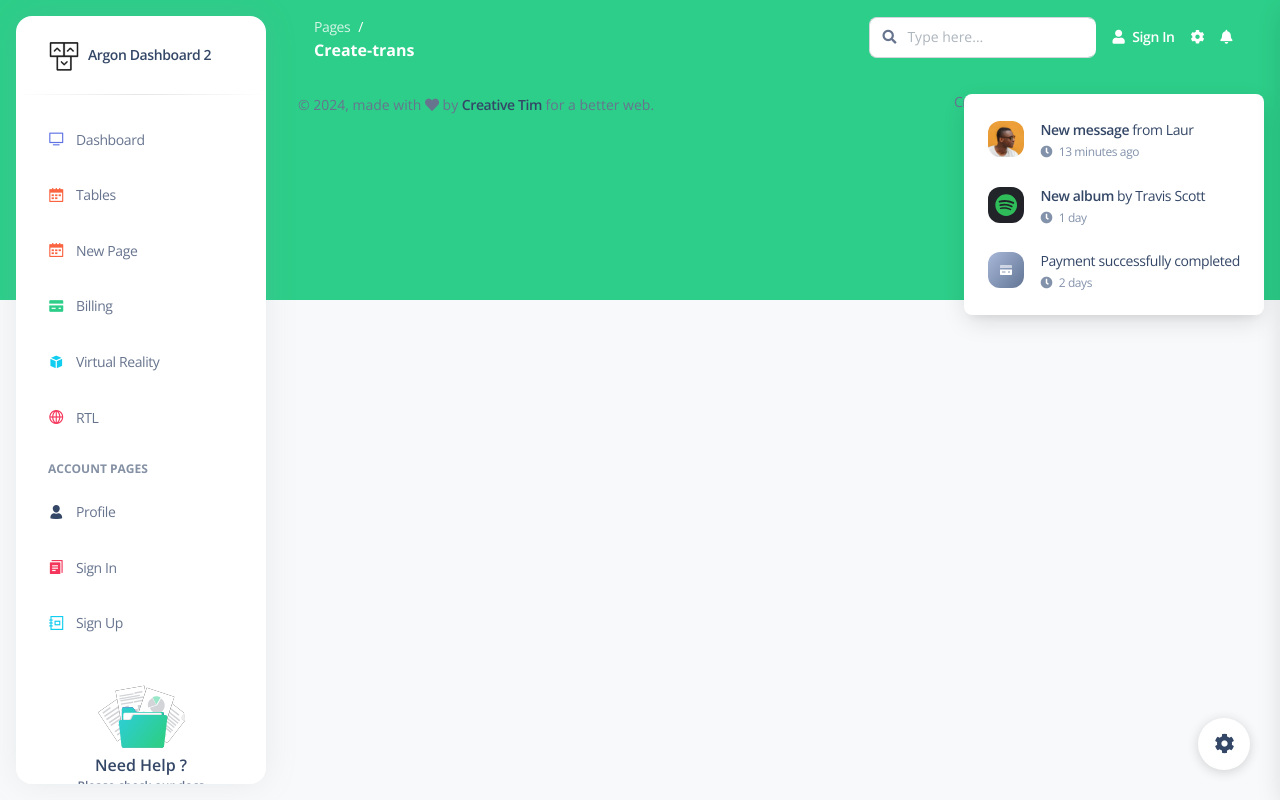
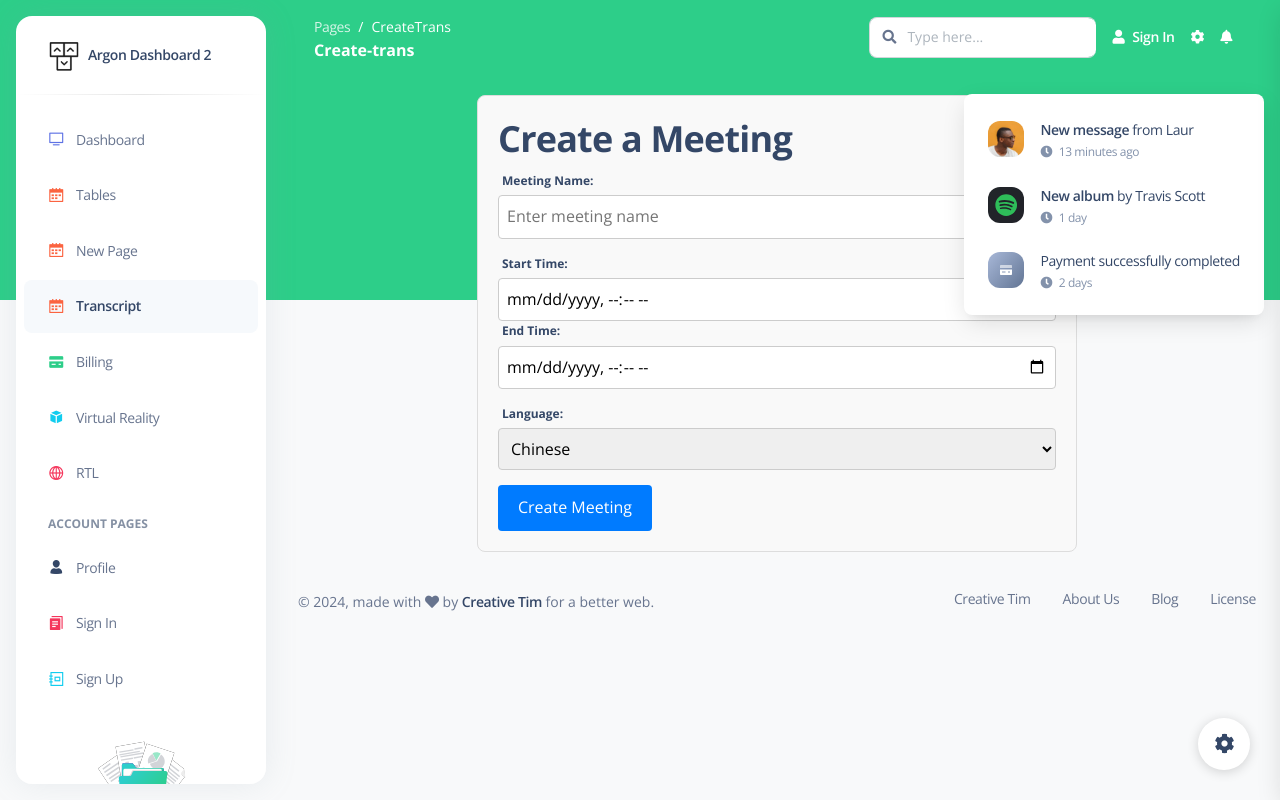
Before and after one commit to KKKZOZ/smart-meeting-transcript-system, a Vue app in the folder frontend/: page /create-trans in a window 1280 px wide. Built offline with nearby package versions, Linux system fonts and the light colour scheme.

Commit message:
feat(transcription): add route

```diff
--- a/frontend/src/examples/Sidenav/SidenavList.vue
+++ b/frontend/src/examples/Sidenav/SidenavList.vue
@@ -39,6 +39,17 @@ const getRoute = () => {
       <li class="nav-item">
         <sidenav-item to="/new-page" :class="getRoute() === 'new-page' ? 'active' : ''"
           :navText="isRTL ? 'صفحة جديدة' : 'New Page'">
+          <template v-slot:icon>
+            <i class="ni ni-calendar-grid-58 text-warning text-sm opacity-10"></i>
+          </template>
+
+        </sidenav-item>
+
+      </li>
+
+      <li class="nav-item">
+        <sidenav-item to="/create-trans" :class="getRoute() === 'create-trans' ? 'active' : ''"
+          :navText="isRTL ? 'صفحة جديدة' : 'Transcript'">
           <template v-slot:icon>
             <i class="ni ni-calendar-grid-58 text-warning text-sm opacity-10"></i>
           </template>
--- a/frontend/src/router/index.js
+++ b/frontend/src/router/index.js
@@ -8,6 +8,9 @@ import Profile from "../views/Profile.vue";
 import Signup from "../views/Signup.vue";
 import Signin from "../views/Signin.vue";
 import NewPage from "../views/NewPage.vue";
+import TranscriptPage from "../views/TranscriptPage.vue";
+import CreateTrans from "../views/CreateTrans.vue";
+
 
 const routes = [
   {
@@ -60,6 +63,16 @@ const routes = [
     name: 'NewPage',
     component: NewPage
   },
+  {
+    path: '/transcript-page',
+    name: 'TranscriptPage',
+    component: TranscriptPage
+  },
+  {
+    path: '/create-trans',
+    name: 'CreateTrans',
+    component: CreateTrans
+  },
 ];
 
 const router = createRouter({
```
Also changed, not shown: 1 other file (tests, documents, lock files or other folders).
